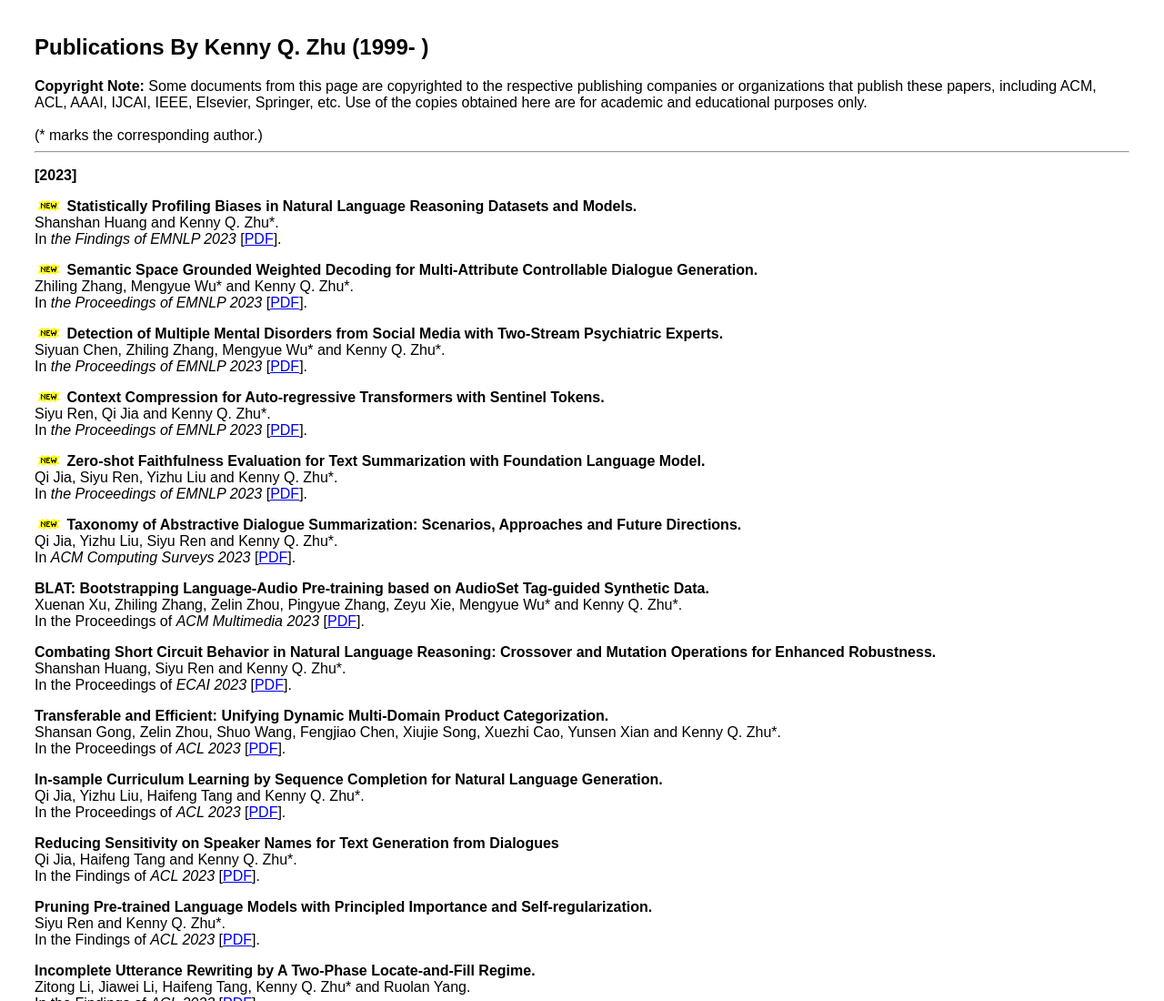
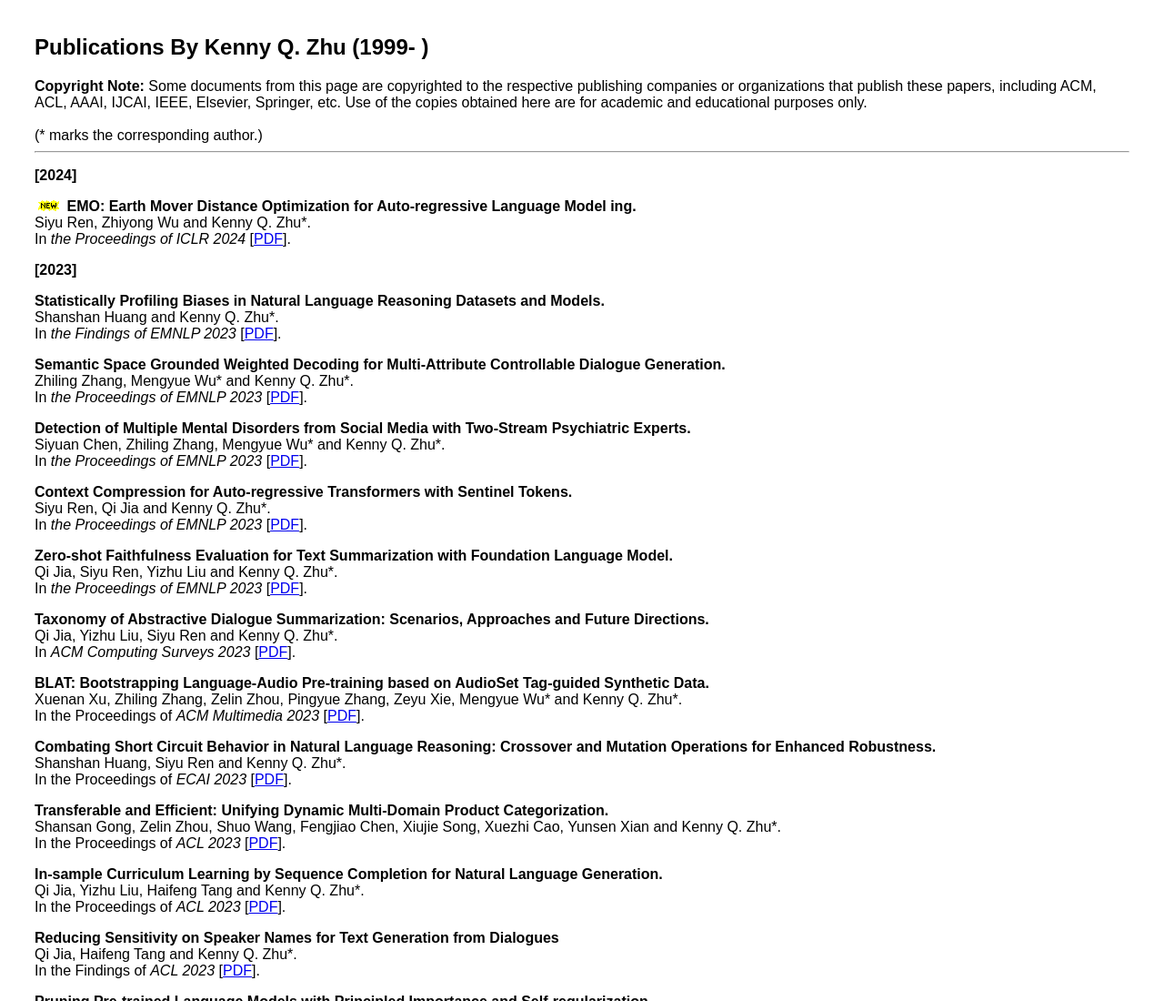
Before and after one commit to kenzhu2000/kenzhu2000.github.io, a plain HTML site: page publications.html in a window 1280 px wide. Shown: the top 1100 px of the page at 91% size. Drawn offline with Linux system fonts and the light colour scheme.

Commit message:
emo paper

```diff
--- a/publications.html
+++ b/publications.html
@@ -18,34 +18,40 @@ ACL, AAAI, IJCAI, IEEE, Elsevier, Springer, etc. Use of the copies obtained here
 (* marks the corresponding author.)
 
 <hr>
+<p><b>[2024]</b>
+<p><img src="images/new.gif">
+<b>EMO: Earth Mover Distance Optimization for Auto-regressive Language Model
+ing.</b><br>
+Siyu Ren, Zhiyong Wu and Kenny Q. Zhu*.<br>
+In <i>the Proceedings of ICLR 2024</i> [<a href="papers/iclr24-emo.pdf">PDF</a>].
+
 <p><b>[2023]</b>
-
-<p><img src="images/new.gif">
+<p>
 <b>Statistically Profiling Biases in Natural Language Reasoning Datasets and Models.</b><br>
 Shanshan Huang and Kenny Q. Zhu*.<br>
 In <i>the Findings of EMNLP 2023</i> [<a href="papers/emnlp23-bias.pdf">PDF</a>].
 
-<p><img src="images/new.gif">
+<p>
 <b>Semantic Space Grounded Weighted Decoding for Multi-Attribute Controllable Dialogue Generation.</b><br>
 Zhiling Zhang, Mengyue Wu* and Kenny Q. Zhu*.<br>
 In <i>the Proceedings of EMNLP 2023</i> [<a href="papers/emnlp23-attrib.pdf">PDF</a>].
 
-<p><img src="images/new.gif">
+<p>
 <b>Detection of Multiple Mental Disorders from Social Media with Two-Stream Psychiatric Experts.</b><br>
 Siyuan Chen, Zhiling Zhang, Mengyue Wu* and Kenny Q. Zhu*.<br>
 In <i>the Proceedings of EMNLP 2023</i> [<a href="papers/emnlp23-psyex.pdf">PDF</a>].
 
-<p><img src="images/new.gif">
+<p>
 <b>Context Compression for Auto-regressive Transformers with Sentinel Tokens.</b><br>
 Siyu Ren, Qi Jia and Kenny Q. Zhu*.<br>
 In <i>the Proceedings of EMNLP 2023</i> [<a href="papers/emnlp23-sentinel.pdf">PDF</a>].
 
-<p><img src="images/new.gif">
+<p>
 <b>Zero-shot Faithfulness Evaluation for Text Summarization with Foundation Language Model.</b><br>
 Qi Jia, Siyu Ren, Yizhu Liu and Kenny Q. Zhu*.<br>
 In <i>the Proceedings of EMNLP 2023</i> [<a href="papers/emnlp23-faith.pdf">PDF</a>].
 
-<p><img src="images/new.gif">
+<p>
 <b>Taxonomy of Abstractive Dialogue Summarization: Scenarios, Approaches and Future Directions.</b><br>
 Qi Jia, Yizhu Liu, Siyu Ren and Kenny Q. Zhu*.<br>
 In <i>ACM Computing Surveys 2023</i> [<a href="papers/csur23-dialsum.pdf">PDF</a>].
```
